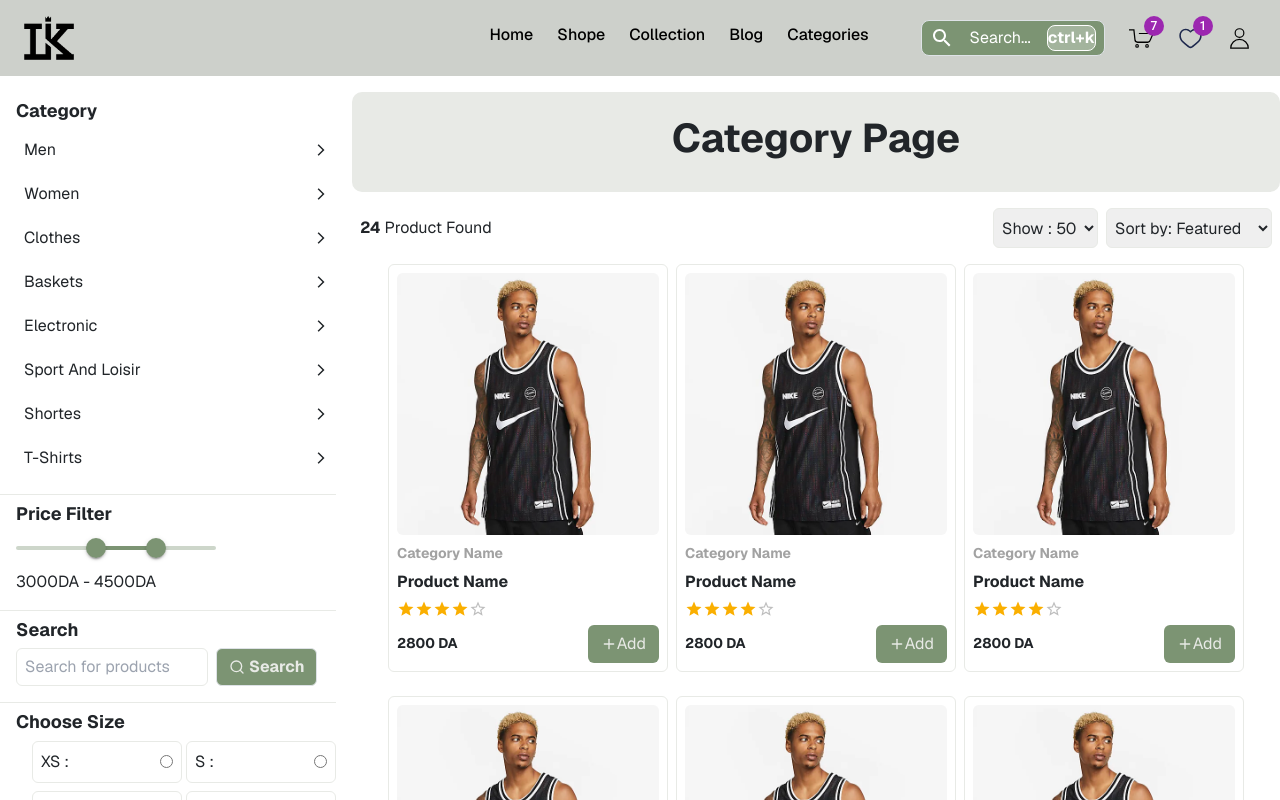
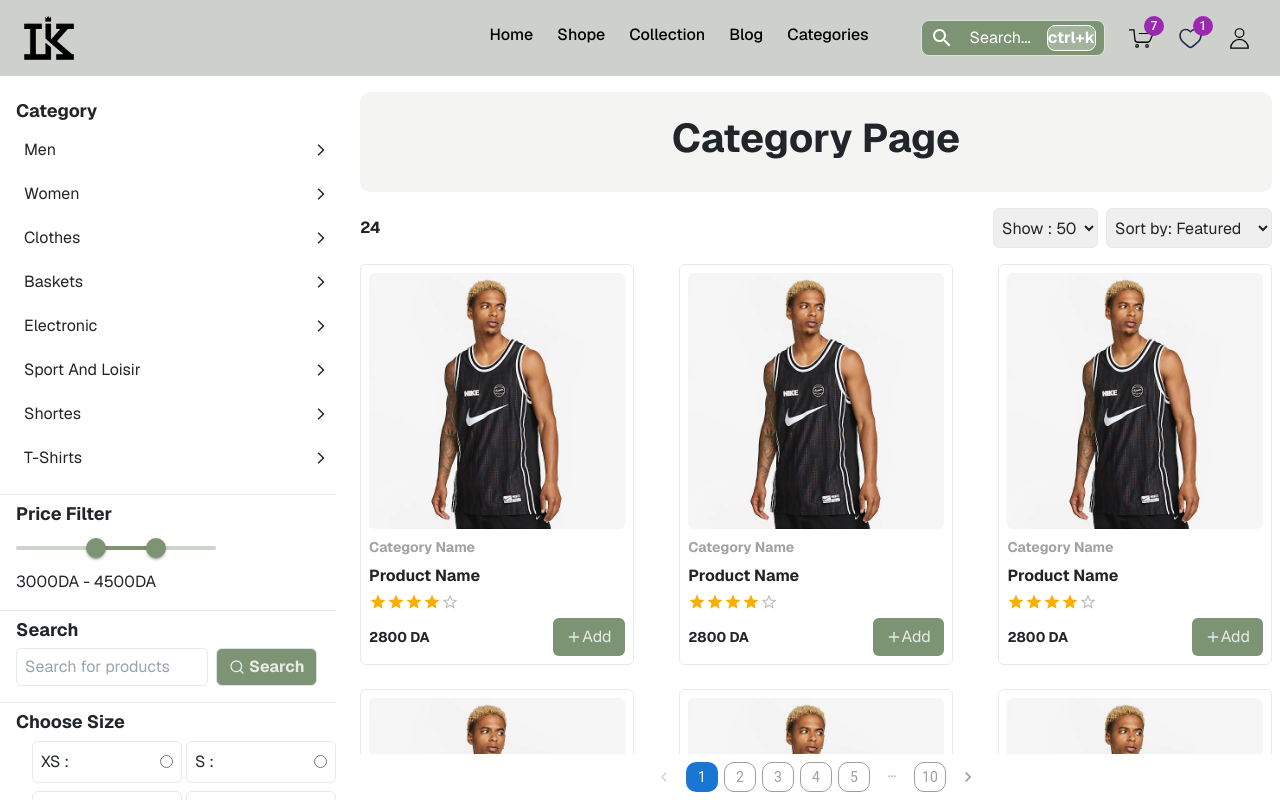
Before and after one commit to yahiaslim12/Look_king_ecommerce, a Next.js app: page /Category in a window 1280 px wide. Shown: the top 800 px of the page. Built offline with nearby package versions, Linux system fonts and the light colour scheme.

Commit message:
category page réglage est réglé

```diff
--- /dev/null
+++ b/components/category/CustomPagination.jsx
@@ -0,0 +1,34 @@
+import React, { useState } from 'react';
+import Pagination from '@mui/material/Pagination';
+import { styled } from '@mui/material/styles';
+
+const CustomPagination = styled(Pagination)(({ theme }) => ({
+  '& .MuiPaginationItem-root': {
+    border: `1px solid ${theme.palette.grey[500]}`, // Change border color to a grey from MUI's palette
+    color: theme.palette.grey[500], // Change text color to a grey from MUI's palette
+    borderRadius: '10px',
+    width: '30px',
+    height: '30px'
+  },
+  '& .MuiPaginationItem-page.Mui-selected': {
+    backgroundColor: theme.palette.primary.main, // Change background color of selected page
+    color: theme.palette.common.white, // Change text color of selected page
+    border: 'none',
+  },
+  '& .MuiPaginationItem-ellipsis': {
+    border: 'none', // Remove border from ellipsis
+    color: theme.palette.grey[500], // Change color of ellipsis
+  },
+  '& .MuiPaginationItem-previousNext': {
+    border: 'none', // Remove border from previous/next buttons
+    color: theme.palette.grey[500], // Change color of previous/next buttons
+  }
+}));
+
+export default function Page({ count, page, handleChange }) {
+  return (
+    <div>
+      <CustomPagination count={count} variant="outlined" shape="rounded" page={page} onChange={handleChange} />
+    </div>
+  );
+}
--- a/src/app/Category/page.jsx
+++ b/src/app/Category/page.jsx
@@ -10,6 +10,8 @@ import SecondCard from "../../../components/cards/SecondCard";
 import ThirdCard from "../../../components/cards/ThirdCard";
 import '../../..//styles/cards.css'
 import CategoryCard from "../../../components/cards/CategoryCard";
+import { Close } from "../../../svg";
+import Page from "../../../components/category/CustomPagination";
 
 export default function Category() {
     const [list,setList] = useState([
@@ -134,11 +136,11 @@ export default function Category() {
 
         </section>
         <section className="categoryContent w-100 ms-0 ms-md-3">
-            <div className="titleContainer d-flex justify-content-center align-items-center">
+                <div className="titleContainer z-2 d-flex justify-content-center align-items-center mx-2">
                     <h1 className="text-capitalize fw-bold">{title}</h1>
                 </div>
                 <div className="selectionElement mt-3 pe-2 d-flex gap-2 align-items-start align-items-lg-center justify-content-between">
-                   <span className="productCount text-capitalize ps-2"><b>24</b> product found</span>
+                    <span className="productCount text-capitalize ps-2 text-xs md:text-base"><b>24</b></span>
                     <div className="d-flex flex-column gap-2 align-items-end">
                         <button className="btn border d-flex align-items-center d-lg-none px-3" onClick={()=>setOpenDrawer(true)}>
                                 <svg xmlns="http://www.w3.org/2000/svg" width="14" height="14" viewBox="0 0 24 24" fill="none" stroke="currentColor" strokeWidth="2" strokeLinecap="round" strokeLinejoin="round" className="feather feather-filter me-2">
@@ -165,9 +167,10 @@ export default function Category() {
                         </div>
 
                 </div>
+
             <div className="d-flex flex-column gap-3 align-items-center">
 
-            <div className="d-flex flex-wrap align-items-center justify-content-center gap-x-6 xl:gap-x-2 gap-y-6 mt-3">
+            <div className="d-flex flex-wrap align-items-center justify-between  px-2 gap-x-6 xl:gap-x-2 gap-y-6 mt-3">
                 <CategoryCard/>
                 <CategoryCard/>
                 <CategoryCard/>
@@ -179,7 +182,9 @@ export default function Category() {
                 <CategoryCard/>
                 <CategoryCard/>
             </div>
-            <Pagination count={10} variant="outlined" color="primary" className="pagination"/>
+            <div className="bg-white w-full flex justify-center items-center px-2 py-2" style={{position : 'sticky',bottom : '0px'}}>
+                <Page count={10} page={1}/>
+            </div>
             </div>
         </section>
         <Drawer
@@ -199,13 +204,9 @@ export default function Category() {
                 },
             }}
     >
-        <section className="categoryList w-100">
+        <section className="categoryList">
            <div className="one ps-3 mt-2">
-           <h1 className="d-flex align-items-center justify-content-between">Category
-
-             <button type="button" className="btn-close" data-bs-dismiss="offcanvas" ariaLabel="Close" style={{fontSize : '16px'}} onClick={()=>setOpenDrawer(false)}></button>
-
-            </h1>
+           <h1 className="flex justify-between items-center mb-0">Category <button onClick={()=>setOpenDrawer(false)} className="btn"><Close width={25} height={25} color={'black'}/></button></h1>
             <ul>
                 {
                 list.map((item)=>(
@@ -302,6 +303,7 @@ export default function Category() {
                    <Rating value={1} readOnly/>
                </div>
            </div>
+
         </section>
           </Drawer>
     </section>
--- a/styles/cards.css
+++ b/styles/cards.css
@@ -61,7 +61,7 @@
 }
 /* category card */
 .categoryCardContent {
-    width: 280px;
+    width: 30%;
     border: 1px solid var(--three);
 }
 .categoryCardContent:hover{
@@ -151,10 +151,18 @@
     border-bottom-right-radius: 10px;
 }
 /* responsive */
+@media screen and (min-width : 608px) and (max-width:1272px) {
+    .categoryCardContent{
+        width: 30%;
+    }
 
+}
 @media (max-width : 608px){
-    .firstCard,.categoryCardContent{
+    .firstCard{
         width: 40%;
+    }
+    .categoryCardContent{
+        width:46%;
     }
     .firstCard .productName,.categoryCardContent .productName,.categoryName{
         font-size: 12px;
--- a/styles/global.css
+++ b/styles/global.css
@@ -26,6 +26,17 @@
     padding: 0px;
     margin: 0px;
     box-sizing: border-box;
+}
+body::-webkit-scrollbar{
+    width: 5px;
+}
+body::-webkit-scrollbar-track{
+    background: #f1f1f1;
+    border-radius: 10px;
+}
+body::-webkit-scrollbar-thumb{
+    background: #888;
+    border-radius: 10px;
 }
 ul{
     padding-left: 0;
@@ -284,54 +295,73 @@ footer .otherPart {
 
 }
 /* category page */
-.categoryPage .categoryList h1{
+
+.categoryPage .categoryList::-webkit-scrollbar{
+    width: 5px;
+}
+.categoryPage .categoryList::-webkit-scrollbar-thumb{
+    background: #888;
+    border-radius: 10px;
+}
+.categoryPage .categoryList::-webkit-scrollbar-track{
+    background: #f1f1f1;
+    border-radius: 10px;
+}
+.categoryPage .categoryList h1,.categoryList h1{
     font-size: 18px;
     font-weight: bold;
 }
-.categoryPage .categoryList .one,.two,.three,.four{
+.categoryPage .categoryList :where(.one,.two,.three,.four),.categoryList :where(.one,.two,.three,.four){
     border-bottom: 1px solid var(--three);
 }
-.categoryPage .categoryList ul{
+.categoryPage .categoryList ul,.categoryList ul{
     padding-left: 0px;
 }
 
-.categoryPage .categoryList  li:hover{
+.categoryPage .categoryList  li:hover,.categoryList  li:hover{
     cursor:pointer;
     color: #7C9473;
     border: 1px solid var(--three)
 
 }
-.categoryPage .categoryList .three .search{
+.categoryPage .categoryList .three .search,.categoryList .three .search{
     width: 60%;
     border: 1px solid var(--three);
 }
-.categoryPage .categoryList .three .search:focus{
+.categoryPage .categoryList .three .search:focus,.categoryList .three .search:focus{
     outline: 5px solid #7c94737f;
 }
-.categoryPage .categoryList .three button{
+.categoryPage .categoryList .three button,.categoryList .three button{
     background-color: var(--one);
     color: var(--three);
     font-weight : bold;
 }
-.categoryPage .categoryList .radio{
+.categoryPage .categoryList .radio ,.categoryList .radio{
     width: 150px;
     border: 1px solid var(--three);
 }
-.categoryPage .categoryList .radio:hover{
+.categoryPage .categoryList .radio:hover,.categoryList .radio:hover{
     border-color: var(--one);
     cursor: pointer;
 }
-.categoryPage .categoryList .rating{
+.categoryPage .categoryList .rating ,.categoryList .rating{
     border: 1px solid var(--three);
 }
-.categoryPage .categoryList .rating:hover{
+.categoryPage .categoryList .rating:hover,.categoryList .rating:hover{
     border-color: var(--one);
     cursor: pointer;
 }
-.categoryPage .categoryContent .titleContainer{
+
+.categoryPage .categoryContent .titleContainer,.categoryPage .categoryContent .titleContainerGlass{
     height: 100px;
-    background-color: var(--three);
+    background-color: #e8eae67a;
+    position: sticky;
+    top: 0px;
+    backdrop-filter: blur(10px);
     border-radius: 10px;
+}
+.categoryPage .categoryContent .selectionElement{
+    background-color: rgba(255, 255, 255);
 }
 .categoryPage .categoryContent .selectionElement select{
     height: 40px;
@@ -419,6 +449,7 @@ footer .otherPart {
         width: 47%;
     }
 }
+
 @media screen and (max-width : 600px) {
     .navbarListDrawer li{
         width : 100%
--- a/tailwind.config.js
+++ b/tailwind.config.js
@@ -13,7 +13,13 @@ module.exports = {
           three: "#E8EAE6",
           four: "#CDD0CB",
           gray_text : "#64748b"
+        },
+        screens : {
+          md_ta3i : '608px',
+          lg_ta3i : '1500px'
+
         }
+
       },
     },
     plugins: [],
```
Also changed, not shown: svg/index.jsx (line endings or trailing spaces). Lines whose indentation alone changed are shown as unchanged.
